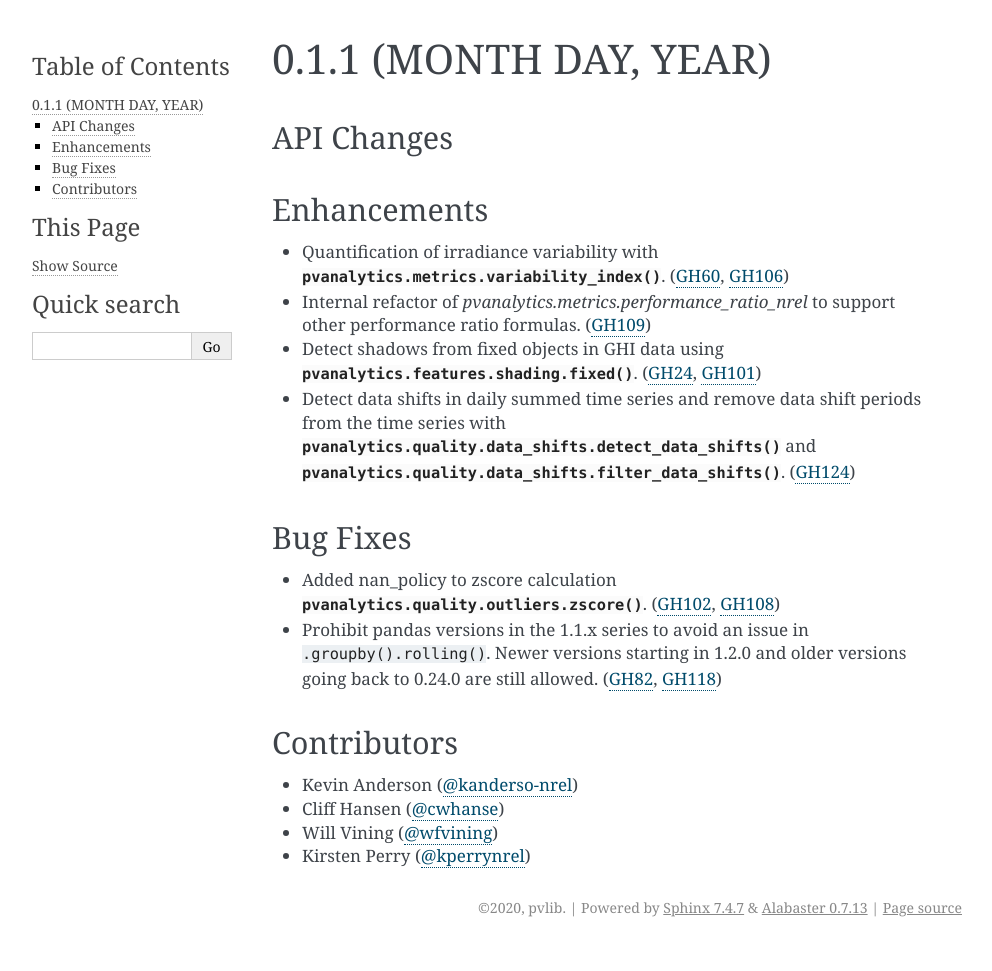
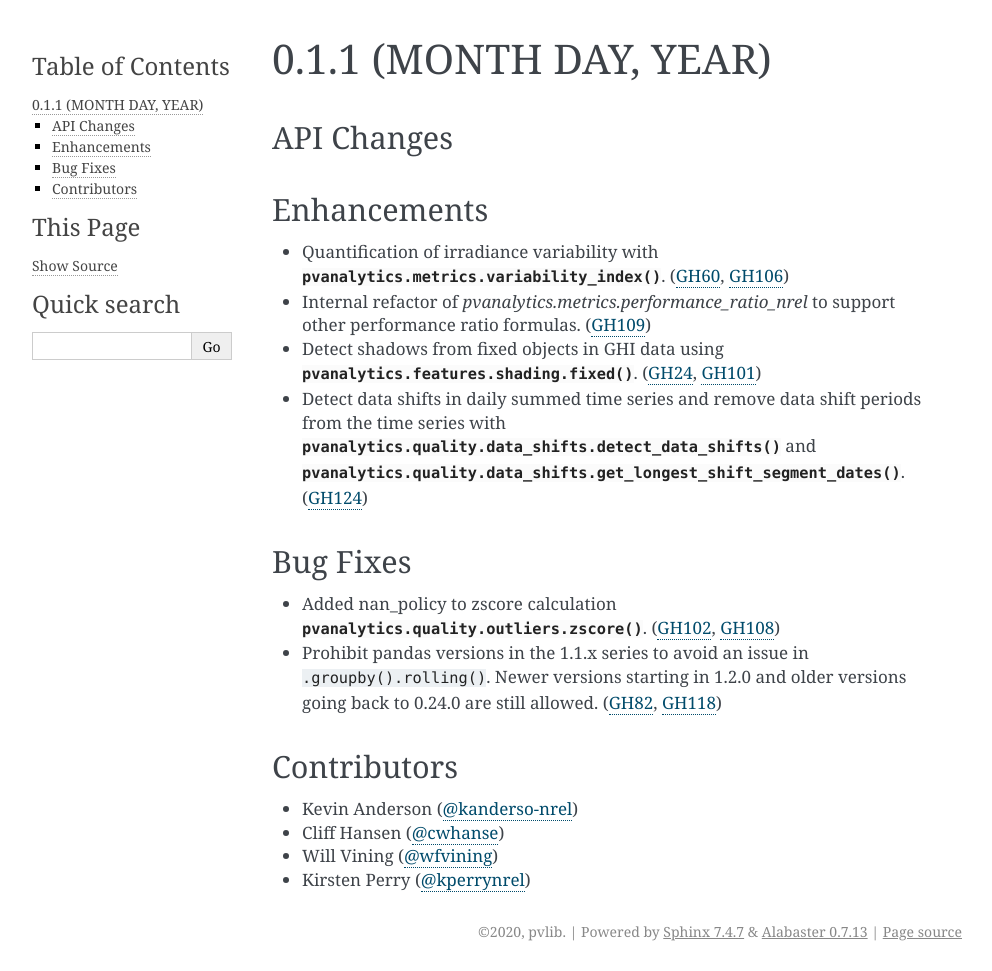
Before and after one commit to pvlib/pvanalytics, a Sphinx documentation site: the page built from docs/whatsnew/0.1.1.rst, in a window 1280 px wide. Shown: the whole page, without its empty margins (148-1140 px from the left). Built offline with Sphinx 7.4.7, drawn with Linux system fonts in a browser that asks for light colours; before the commit the page ends 947 px from its top, so only the background shows below that.

Commit message:
Fixes based on @kanderso-nrel's recommendations.

```diff
--- a/docs/api.rst
+++ b/docs/api.rst
@@ -18,7 +18,7 @@ that identify shifts in time, see ``quality.time``
    :toctree: generated/
 
    quality.data_shifts.detect_data_shifts
-   quality.data_shifts.filter_data_shifts
+   quality.data_shifts.get_longest_shift_segment_dates
 
 Irradiance
 ----------
--- a/docs/index.rst
+++ b/docs/index.rst
@@ -25,6 +25,8 @@ library status.
 - :py:mod:`quality` contains submodules for different kinds of data quality
   checks.
 
+  - :py:mod:`quality.data_shifts` contains quality checks for detecting and
+    isolating data shifts in PV time series data.
   - :py:mod:`quality.irradiance` contains quality checks for irradiance
     measurements.
   - :py:mod:`quality.weather` contains quality checks for weather data (e.g.
--- a/docs/whatsnew/0.1.1.rst
+++ b/docs/whatsnew/0.1.1.rst
@@ -17,7 +17,7 @@ Enhancements
   :py:func:`pvanalytics.features.shading.fixed`. (:issue:`24`, :pull:`101`)
 * Detect data shifts in daily summed time series and remove data shift periods
   from the time series with   :py:func:`pvanalytics.quality.data_shifts.detect_data_shifts`
-  and :py:func:`pvanalytics.quality.data_shifts.filter_data_shifts`. (:pull:`124`)
+  and :py:func:`pvanalytics.quality.data_shifts.get_longest_shift_segment_dates`. (:pull:`124`)
 
 Bug Fixes
 ~~~~~~~~~
```
Also changed, not shown: 2 other files.
